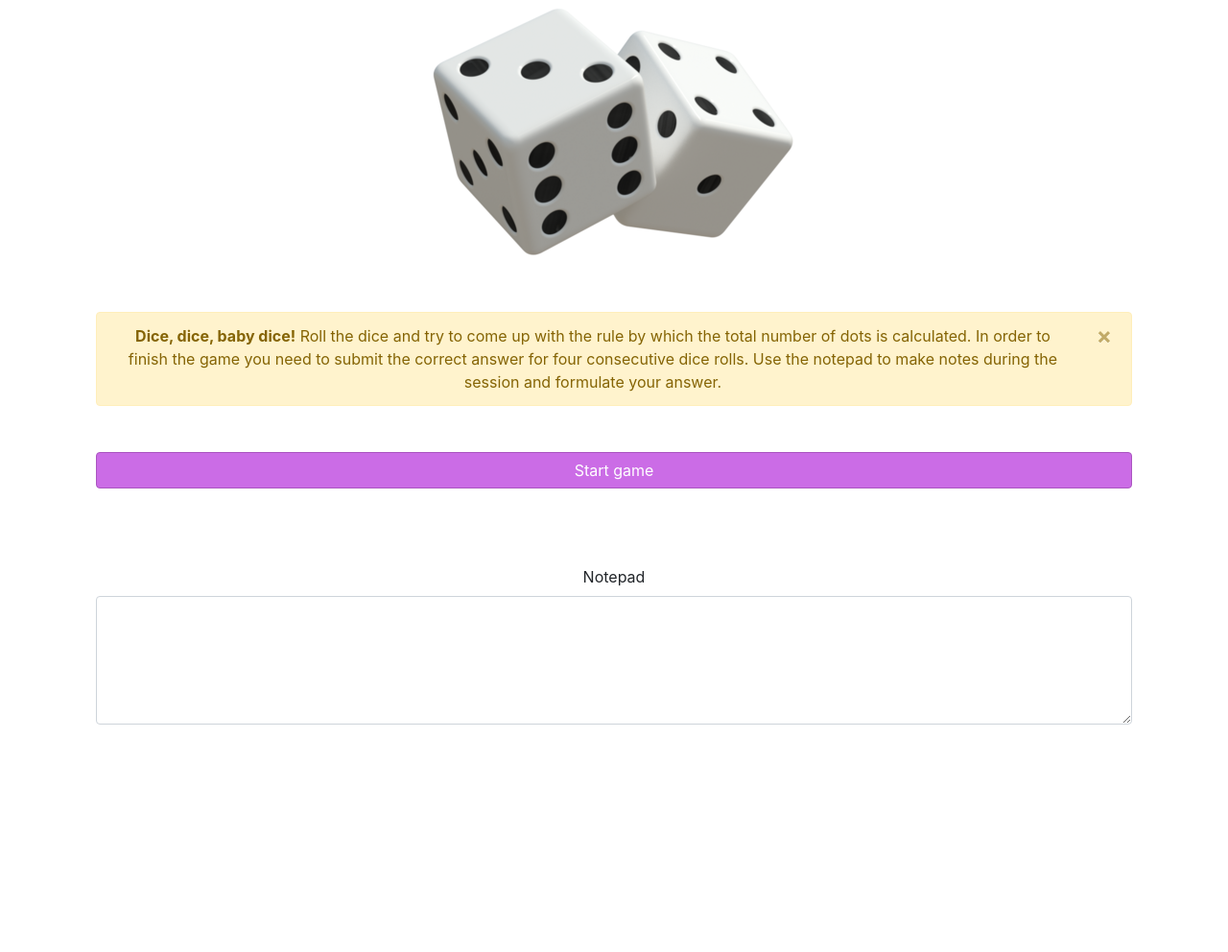
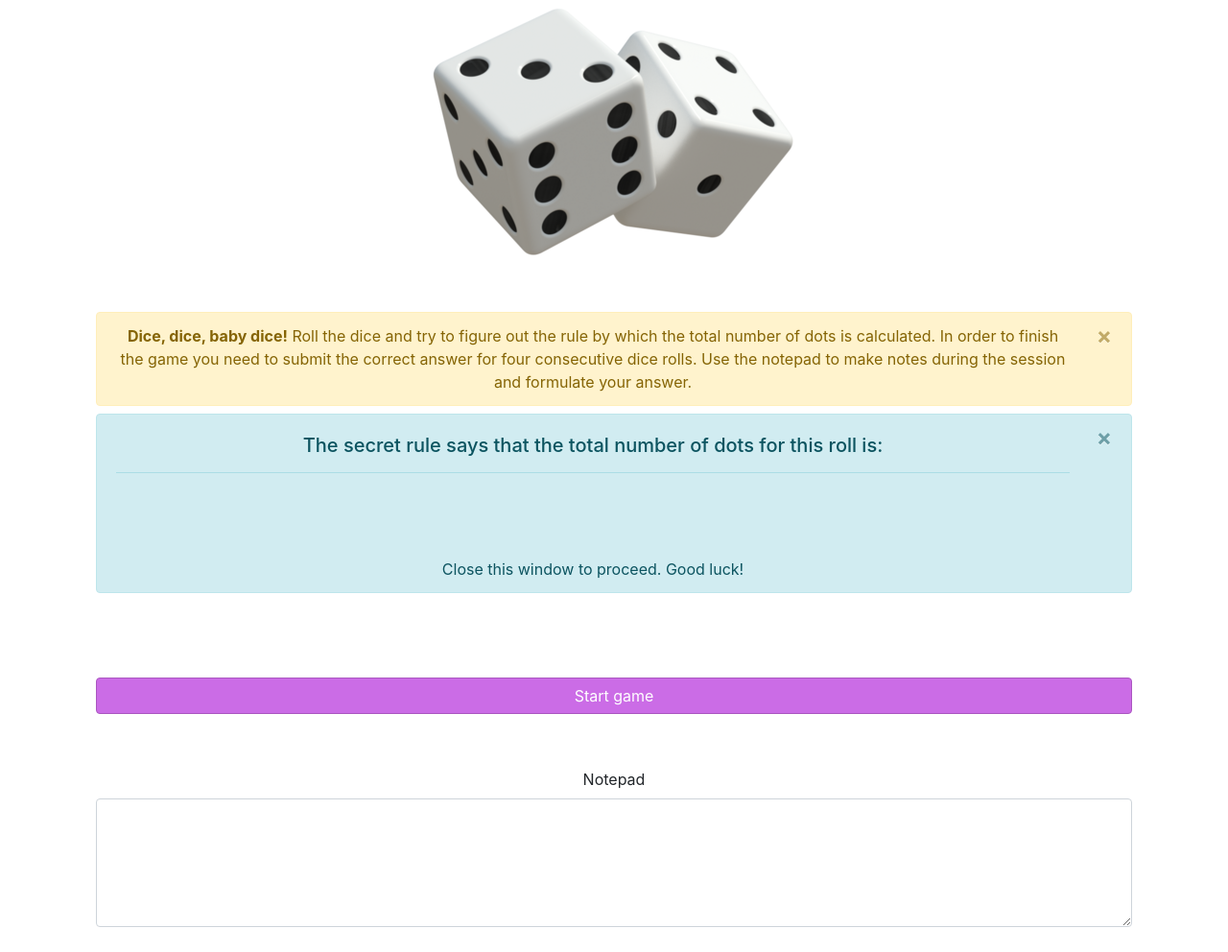
Before and after one commit to stinisson/dice-game, a Flask app: page / in a window 1280 px wide. Shown: the part 253-1245 px from the top of the page at 96% size. Before the commit the page ends 1008 px from the top, so only its background shows below. Run offline with Flask 2, Linux system fonts and the light colour scheme; some libraries are stand-ins or nearby versions.

Commit message:
Remove dummy text

```diff
--- a/templates/main.html
+++ b/templates/main.html
@@ -7,6 +7,9 @@
 </head>
 <link rel="stylesheet" href="https://stackpath.bootstrapcdn.com/bootstrap/4.4.1/css/bootstrap.min.css"
       integrity="sha384-Vkoo8x4CGsO3+Hhxv8T/Q5PaXtkKtu6ug5TOeNV6gBiFeWPGFN9MuhOf23Q9Ifjh" crossorigin="anonymous">
+<link rel="stylesheet" href="https://cdnjs.cloudflare.com/ajax/libs/font-awesome/5.15.4/css/all.min.css"
+    integrity="sha512-1ycn6IcaQQ40/MKBW2W4Rhis/DbILU74C1vSrLJxCq57o941Ym01SwNsOMqvEBFlcgUa6xLiPY/NS5R+E6ztJQ=="
+      crossorigin="anonymous" referrerpolicy="no-referrer" />
 <body>
 
 <div class="container">
@@ -15,38 +18,92 @@
 
         <div class="fade_rule mb-5 mt-0 col-12"></div>
 
+
         <img id="startImage" class="img-fluid" src="/static/dice/dice.png" alt="dice">
 
         <div id="diceRolls" class="row mb-5">
             <div class="col-2">
-                <img class="img-fluid" src="/static/dice/white_2.png" alt="dice">
+                <img id="dice-0" class="img-fluid" alt="dice">
             </div>
             <div class="col-2">
-                <img class="img-fluid" src="/static/dice/pink_5.png" alt="dice">
+                <img id="dice-1" class="img-fluid" alt="dice">
             </div>
             <div class="col-2">
-                <img class="img-fluid" src="/static/dice/pink_4.png" alt="dice">
+                <img id="dice-2" class="img-fluid" alt="dice">
             </div>
             <div class="col-2">
-                <img class="img-fluid" src="/static/dice/white_6.png" alt="dice">
+                <img id="dice-3" class="img-fluid" alt="dice">
             </div>
             <div class="col-2">
-                <img class="img-fluid" src="/static/dice/white_2.png" alt="dice">
+                <img id="dice-4" class="img-fluid" alt="dice">
             </div>
             <div class="col-2">
-                <img class="img-fluid" src="/static/dice/white_3.png" alt="dice">
+                <img id="dice-5" class="img-fluid" alt="dice">
             </div>
         </div>
 
 
-        <div id="gameInstructions" class="alert alert-warning alert-dismissible fade show mt-5 mb-5" role="alert">
-            <strong>Dice, dice, baby dice!</strong> Roll the dice and try to come up with the rule by which the total
-            number of dots is calculated.
-            In order to finish the game you need to submit the correct answer for four consecutive dice rolls.
-            Use the notepad to make notes during the session and formulate your answer.
+        <div id="gameInstructions" class="alert alert-warning alert-dismissible fade show mt-5 mb-2" role="alert">
+            <strong>Dice, dice, baby dice!</strong> Roll the dice and try to figure out the rule by which the total
+            number of dots is calculated. In order to finish the game you need to submit the correct answer for four
+            consecutive dice rolls. Use the notepad to make notes during the session and formulate your answer.
             <button id="closeInstructions" type="button" class="close" aria-label="Close">
                 <span aria-hidden="true">&times;</span>
             </button>
+        </div>
+
+        <div class="row mb-2">
+            <div id="firstRoll" class="col-12">
+                <div class="alert alert-info alert-dismissible fade show text-center" role="alert">
+                    <h5 class="mt-2">The secret rule says that the total number of dots for this roll is:</h5><hr><br>
+                    <h3 id="firstRollAnswer" class="mb-5"></h3>
+                    Close this window to proceed. Good luck!
+                    <button id="closeFirstRoll" type="button" class="close" aria-label="Close">
+                        <span aria-hidden="true">&times;</span>
+                    </button>
+                </div>
+            </div>
+        </div>
+
+        <div class="row mb-2">
+            <div id="gameSuccess" class="col-12">
+                <div class="alert alert-success alert-dismissible fade show text-left" role="alert">
+                    <h4 class="alert-heading">✨🎉  Well done!  🥳✨</h4>
+                    <p>You managed to crack the secret rule! Great job! Remember that sometimes the road is the goal.
+                        Stay curious, stay observant. </p>
+                    <hr>
+                    <h5 class="text-center"><strong>Solution: </strong>Multiply the number of dots by 2</h5>
+                    <button id="closeGameSuccess" type="button" class="close" aria-label="Close">
+                        <span aria-hidden="true">&times;</span>
+                    </button>
+                </div>
+            </div>
+        </div>
+
+        <div class="row mb-2">
+            <div id="gameHint" class="col-12">
+                <div class="alert alert-info alert-dismissible fade show text-left" role="alert">
+                    <strong>Hint: </strong> The name of the game is Petal around the rose.
+                    <button id="closeHint" type="button" class="close" aria-label="Close">
+                        <span aria-hidden="true">&times;</span>
+                    </button>
+                </div>
+            </div>
+        </div>
+
+        <div class="row mb-2">
+            <div id="gameNonSuccess" class="col-12">
+                <div class="alert alert-danger alert-dismissible fade show text-left" role="alert">
+                    <h4 class="alert-heading">Uh-uh! :(</h4>
+                    <p>Sometimes the road is more important than the goal and you probably learnt a lot.
+                        Remember to stay curious and question everything (especially this answer).</p>
+                    <hr>
+                    <h5 class="text-center"><strong>Solution: </strong>Multiply the number of dots by 2</h5>
+                    <button id="closeSolution" type="button" class="close"aria-label="Close">
+                        <span aria-hidden="true">&times;</span>
+                    </button>
+                </div>
+            </div>
         </div>
 
         <div class="row mt-5 mb-5">
@@ -84,58 +141,18 @@
                  aria-valuenow="0" aria-valuemin="0" aria-valuemax="100"></div>
         </div>
 
-        <div class="row mb-2">
-            <div id="gameSuccess" class="col-12">
-                <div class="alert alert-success alert-dismissible fade show text-left" role="alert">
-                    <h4 class="alert-heading">Well done!</h4>
-                    <p>You managed to crack the secret rule! Great job! Remember that sometimes the road is the goal.
-                        Stay curious, stay observant. </p>
-                    <hr>
-                    <h5 class="text-center"><strong>Solution: </strong>Multiply the number of dots by 2</h5>
-                    <button id="closeGameSuccess" type="button" class="close" aria-label="Close">
-                        <span aria-hidden="true">&times;</span>
-                    </button>
-                </div>
-            </div>
-        </div>
-
-        <div class="row mb-2">
-            <div id="gameHint" class="col-12">
-                <div class="alert alert-info alert-dismissible fade show text-left" role="alert">
-                    <strong>Hint: </strong> The name of the game is Petal around the rose.
-                    <button id="closeHint" type="button" class="close" aria-label="Close">
-                        <span aria-hidden="true">&times;</span>
-                    </button>
-                </div>
-            </div>
-        </div>
-
-        <div class="row mb-2">
-            <div id="gameNonSuccess" class="col-12">
-                <div class="alert alert-danger alert-dismissible fade show text-left" role="alert">
-                    <h4 class="alert-heading">Uh-uh! :(</h4>
-                    <p>Sometimes the road is more important than the goal and you probably learnt a lot.
-                        Remember to stay curious and question everything (especially this answer).</p>
-                    <hr>
-                    <h5 class="text-center"><strong>Solution: </strong>Multiply the number of dots by 2</h5>
-                    <button id="closeSolution" type="button" class="close"aria-label="Close">
-                        <span aria-hidden="true">&times;</span>
-                    </button>
-                </div>
-            </div>
-        </div>
 
         <div id="gameControl" class="row mb-5">
+
+            <div class="col-3">
+                <button id="rollDice" class="btn btn-dark btn-block">Roll dice</button>
+            </div>
 
             <div class="input-group col-6">
                 <input id="dotGuess" type="number" class="form-control" placeholder="Num. dots">
                 <div class="input-group-append">
                     <button id="makeGuess" class="btn btn-dark btn-block" type="submit">Guess</button>
                 </div>
-            </div>
-
-            <div class="col-3">
-                <button id="rollDice" class="btn btn-dark btn-block">Roll dice</button>
             </div>
 
             <div class="col-3">
```
